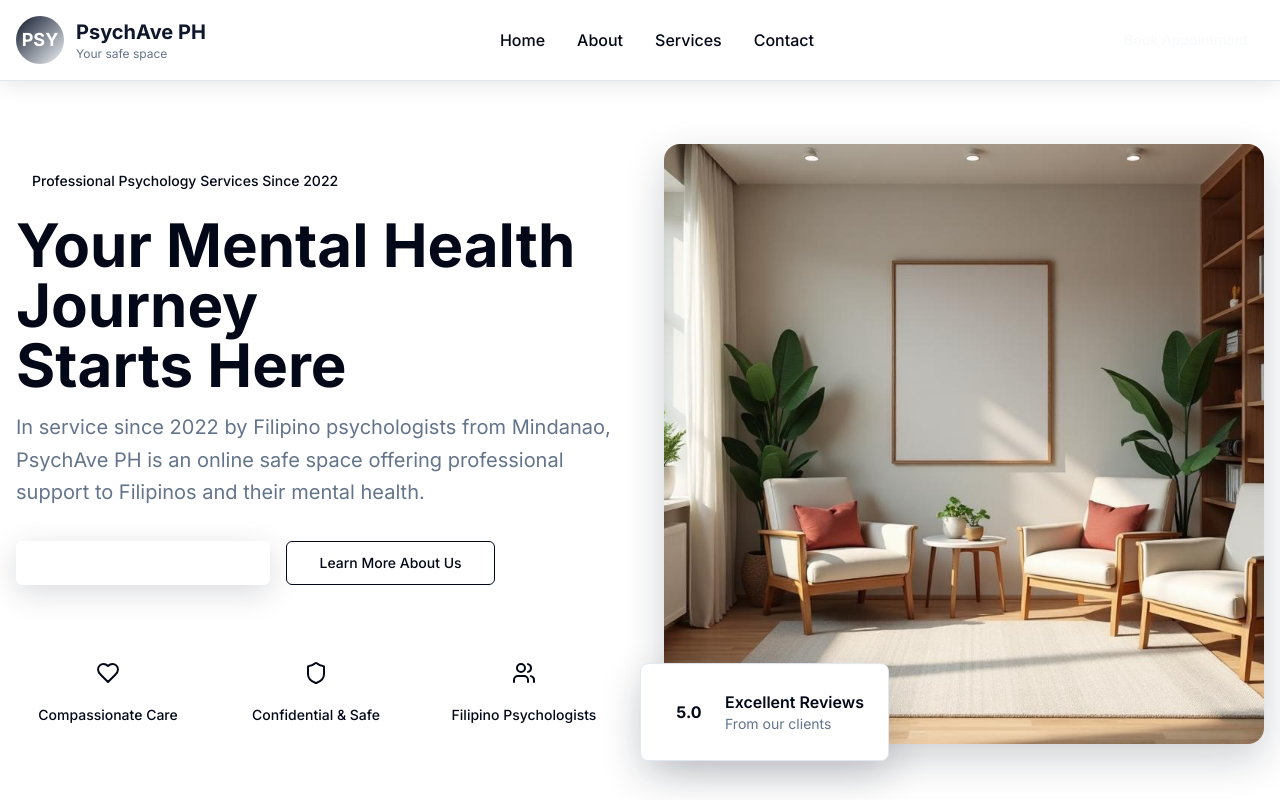
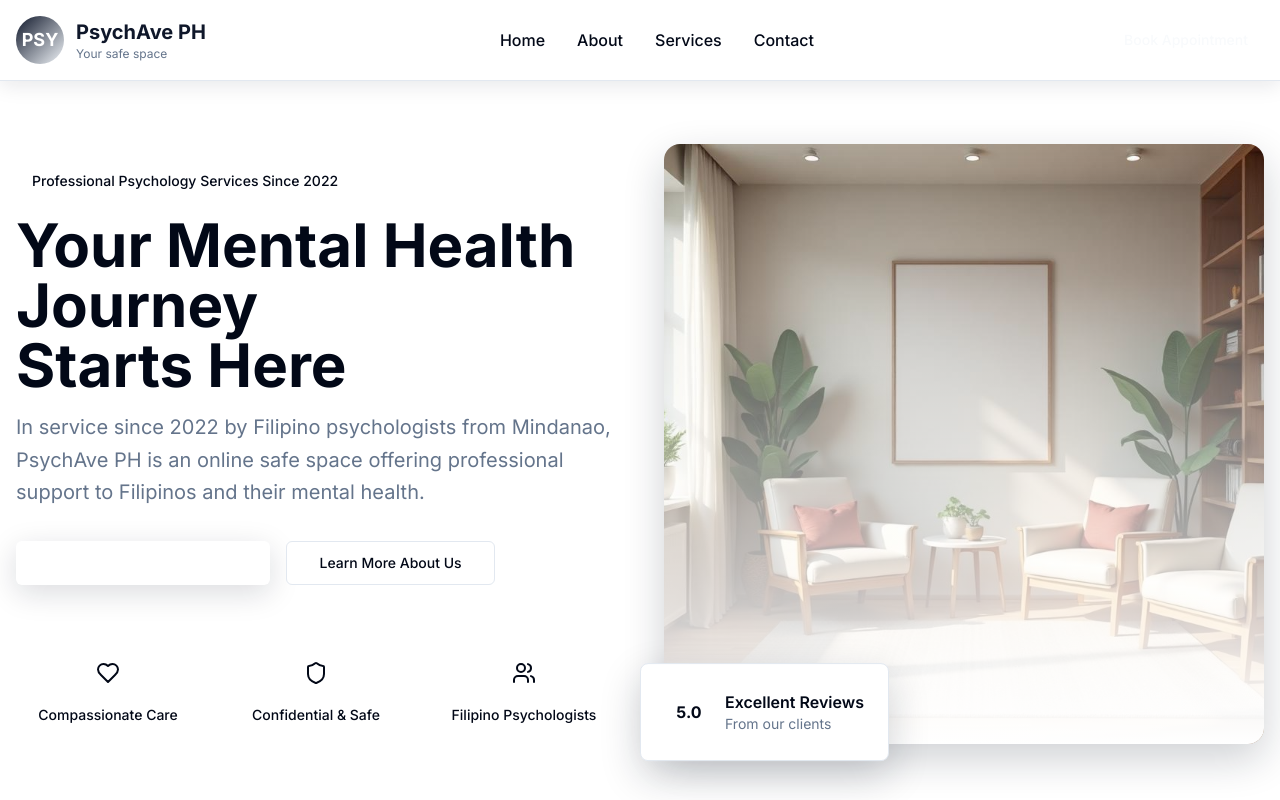
Before and after one commit to lebiiii/psychaveph-wellness-hub, a React (Vite) app: page / in a window 1280 px wide. Shown: the top 800 px of the page. Built offline with nearby package versions, Linux system fonts and the light colour scheme.

Commit message:
Fix website colors
Corrected color inconsistencies across the website to ensure a cohesive and visually appealing design.

```diff
--- a/tailwind.config.ts
+++ b/tailwind.config.ts
@@ -51,13 +51,6 @@ export default {
 				card: {
 					DEFAULT: 'hsl(var(--card))',
 					foreground: 'hsl(var(--card-foreground))'
-				},
-				brand: {
-					primary: 'hsl(var(--brand-primary))',
-					secondary: 'hsl(var(--brand-secondary))',
-					accent: 'hsl(var(--brand-accent))',
-					light: 'hsl(var(--brand-light))',
-					dark: 'hsl(var(--brand-dark))'
 				},
 				sidebar: {
 					DEFAULT: 'hsl(var(--sidebar-background))',
```
